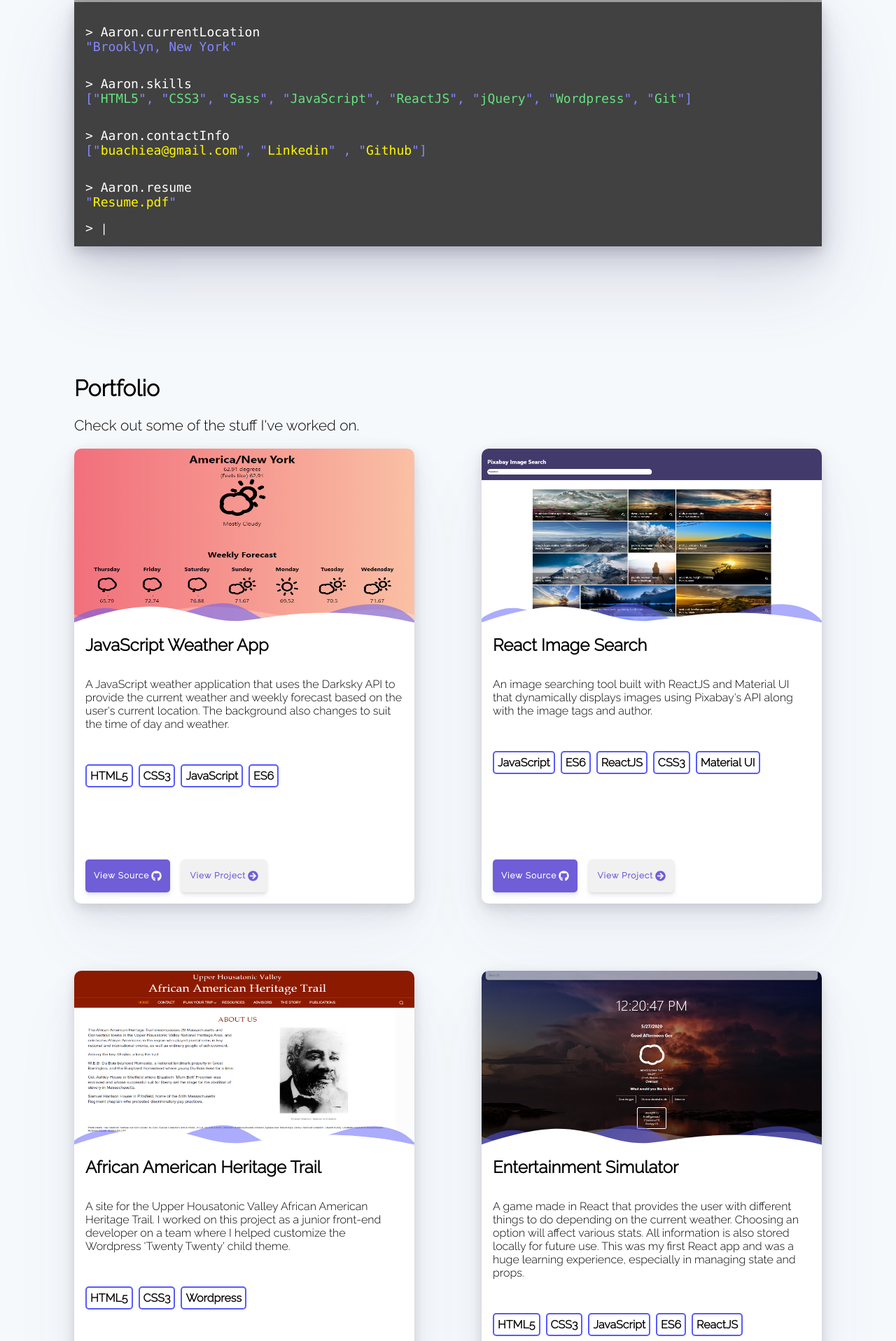
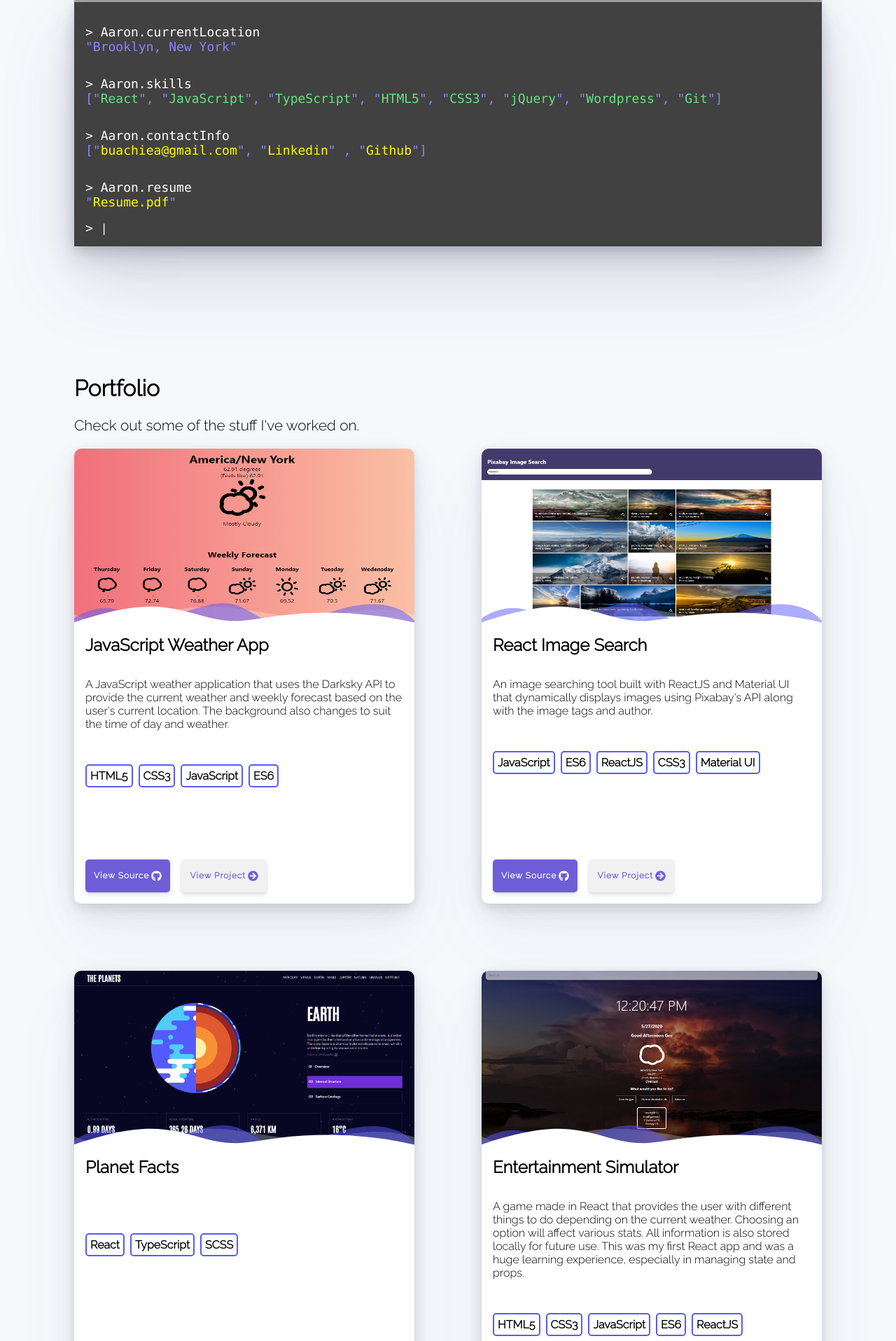
Before and after one commit to Buachie/portfolio, a React (Create React App) app: page / in a window 1280 px wide. Shown: the part 424-2340 px from the top of the page at 70% size. Built offline with nearby package versions, Linux system fonts and the light colour scheme.

Commit message:
Update skills and portfolio projects

```diff
--- a/src/components/Hero.js
+++ b/src/components/Hero.js
@@ -9,18 +9,18 @@ export class Hero extends Component {
         </h1>
         <div className="about">
           <p>
-            Hey there. My name is Aaron and I'm a web developer from Brooklyn, NY
-            who is passionate and dedicated to his work and always open to learning
-            new technologies and frameworks.
-            <br/>
-            <br/>
+            Hey there. My name is Aaron and I'm a web developer from Brooklyn,
+            NY who is passionate and dedicated to his work and always open to
+            learning new technologies and frameworks.
+            <br />
+            <br />
             Check out some of my work below.
           </p>
         </div>
         <div className="terminal-nav flex">
-            <div className="btn green"></div>
-            <div className="btn yellow"></div>
-            <div className="btn red"></div>
+          <div className="btn green"></div>
+          <div className="btn yellow"></div>
+          <div className="btn red"></div>
         </div>
         <div className="my-info">
           <div className="info-section">
@@ -30,23 +30,34 @@ export class Hero extends Component {
           <div className="info-section">
             <div className="info-title">Aaron.skills</div>
             <div className="info-data">
-              ["<span className="skill">HTML5</span>", "<span className="skill">CSS3</span>", "<span className="skill">Sass</span>", "<span className="skill">JavaScript</span>", "<span className="skill">ReactJS</span>", "<span className="skill">jQuery</span>", "<span className="skill">Wordpress</span>", "<span className="skill">Git</span>"]
+              ["<span className="skill">React</span>", "
+              <span className="skill">JavaScript</span>", "
+              <span className="skill">TypeScript</span>", "
+              <span className="skill">HTML5</span>", "
+              <span className="skill">CSS3</span>", "
+              <span className="skill">jQuery</span>", "
+              <span className="skill">Wordpress</span>", "
+              <span className="skill">Git</span>"]
             </div>
           </div>
           <div className="info-section">
             <div className="info-title">Aaron.contactInfo</div>
             <div className="info-data">
-              ["<a href="mailto:buachiea@gmail.com">buachiea@gmail.com</a>",{" "}
-              "<a href="https://www.linkedin.com/in/aaron-buachie-5b678775/">
+              ["<a href="mailto:buachiea@gmail.com">buachiea@gmail.com</a>", "
+              <a href="https://www.linkedin.com/in/aaron-buachie-5b678775/">
                 Linkedin
-              </a>"
-              , "<a href="https://github.com/Buachie">Github</a>"]
+              </a>
+              " , "<a href="https://github.com/Buachie">Github</a>"]
             </div>
           </div>
           <div className="info-section">
             <div className="info-title">Aaron.resume</div>
             <div className="info-data">
-              "<a href={Resume} rel="noopener noreferrer" target="_blank">Resume.pdf</a>"
+              "
+              <a href={Resume} rel="noopener noreferrer" target="_blank">
+                Resume.pdf
+              </a>
+              "
             </div>
           </div>
 
--- a/src/components/Projects.js
+++ b/src/components/Projects.js
@@ -3,8 +3,10 @@ import ProjectCard from "./ProjectCard";
 import Weather from "../img/weather_app.png";
 import Heritage from "../img/heritage_trail.png";
 import Entertainment from "../img/entertainment_sim.png";
-import Handbook from "../img/handbook.png"
-import ImageSearch from "../img/image_search.png"
+import Handbook from "../img/handbook.png";
+import ImageSearch from "../img/image_search.png";
+import Planets from "../img/planets.png";
+
 export class Projects extends Component {
   render() {
     return (
@@ -21,7 +23,9 @@ export class Projects extends Component {
               "A JavaScript weather application that uses the Darksky API to provide the current weather and weekly forecast based on the user's current location. The background also changes to suit the time of day and weather."
             }
             source={"https://github.com/Buachie/weather-app"}
-              demo={"https://buachie.github.io/medp341/dist/assignments/Weather_App/index.html"}
+            demo={
+              "https://buachie.github.io/medp341/dist/assignments/Weather_App/index.html"
+            }
             skill1={"HTML5"}
             skill2={"CSS3"}
             skill3={"JavaScript"}
@@ -31,25 +35,26 @@ export class Projects extends Component {
           <ProjectCard
             img={ImageSearch}
             title={"React Image Search"}
-              description={"An image searching tool built with ReactJS and Material UI that dynamically displays images using Pixabay's API along with the image tags and author."}
-              source={'https://github.com/Buachie/image-search'}
+            description={
+              "An image searching tool built with ReactJS and Material UI that dynamically displays images using Pixabay's API along with the image tags and author."
+            }
+            source={"https://github.com/Buachie/image-search"}
             demo={"https://buachie-photo-search.netlify.app/"}
-              skill1={'JavaScript'}
-              skill2={'ES6'}
-              skill3={'ReactJS'}
-              skill4={'CSS3'}
-              skill5={'Material UI'}
+            skill1={"JavaScript"}
+            skill2={"ES6"}
+            skill3={"ReactJS"}
+            skill4={"CSS3"}
+            skill5={"Material UI"}
           />
           <ProjectCard
-              img={Heritage}
-              title={"African American Heritage Trail"}
-              description={
-                "A site for the Upper Housatonic Valley African American Heritage Trail. I worked on this project as a junior front-end developer on a team where I helped customize the Wordpress 'Twenty Twenty' child theme."
-              }
-              demo={"https://www.africanamericantrail.org/"}
-              skill1={"HTML5"}
-              skill2={"CSS3"}
-              skill3={"Wordpress"}
+            img={Planets}
+            title={"Planet Facts"}
+            description={""}
+            source={"https://github.com/Buachie/planet-facts"}
+            demo={"https://planetoids.netlify.app/"}
+            skill1={"React"}
+            skill2={"TypeScript"}
+            skill3={"SCSS"}
           />
           <ProjectCard
             img={Entertainment}
@@ -67,13 +72,16 @@ export class Projects extends Component {
           />
           <ProjectCard
             img={Handbook}
-              title= {"Hunter College Film Production Handbook"}
-              description={"An online handbook for the Hunter College Department of Film and Media allowing easy access to important forms and documents for students. This project involved working with department staff to update the old, outdated design"}
-              demo={"https://fm.hunter.cuny.edu/productionhandbook_draft/index.html"}
-              skill1={"HTML5"}
-              skill2={"CSS3"}
+            title={"Firechat"}
+            description={"A React application that allows users to "}
+            demo={
+              "https://fm.hunter.cuny.edu/productionhandbook_draft/index.html"
+            }
+            skill1={"TypeScript"}
+            skill2={"React"}
+            skill3={"Firebase"}
+            skill4={"React ContextAPI"}
           />
-
         </div>
       </div>
     );
```
Also changed, not shown: src/img/planets.png (added). Lines whose indentation alone changed are shown as unchanged.
